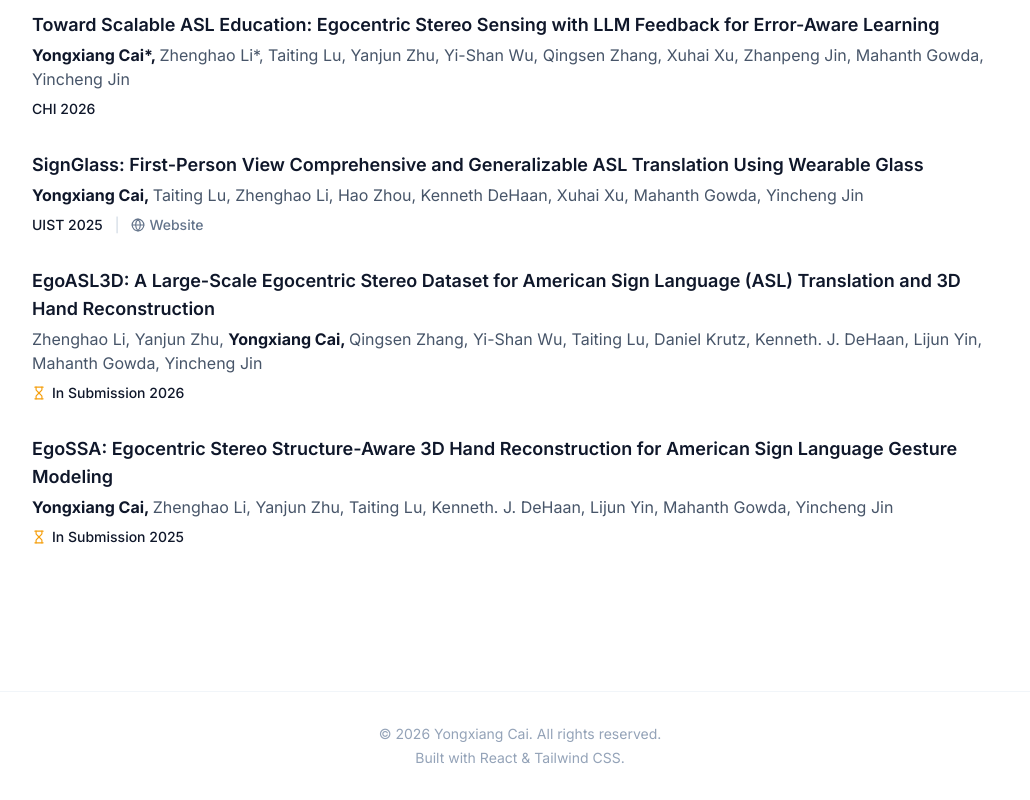
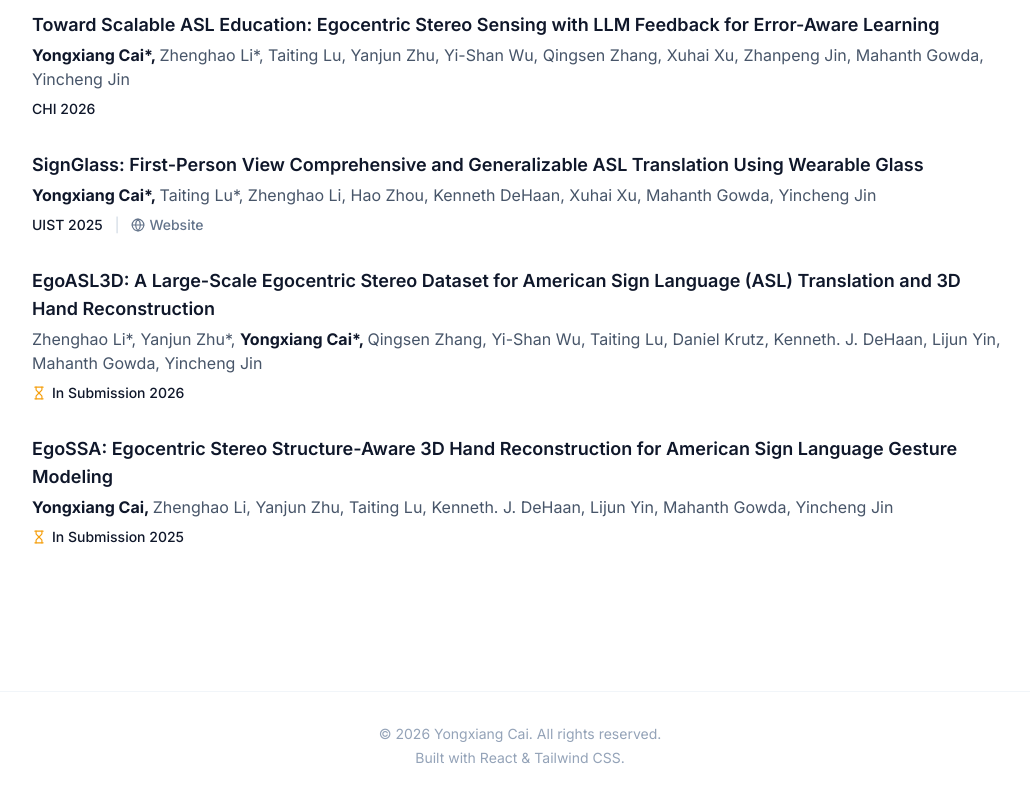
Before and after one commit to XiaoSanchez/XiaoSanchez.github.io, a React (Vite) app: page /#/ in a window 1280 px wide. Shown: the part 1849-2649 px from the top of the page, without its empty margins (120-1150 px from the left). Built offline with nearby package versions, Linux system fonts and the light colour scheme.

Commit message:
Update authors list with asterisks for emphasis

```diff
--- a/constants.ts
+++ b/constants.ts
@@ -47,7 +47,7 @@
   {
     id: "signglass",
     title: "SignGlass: First-Person View Comprehensive and Generalizable ASL Translation Using Wearable Glass",
-    authors: ["Yongxiang Cai", "Taiting Lu", "Zhenghao Li", "Hao Zhou", "Kenneth DeHaan", "Xuhai Xu", "Mahanth Gowda", "Yincheng Jin"],
+    authors: ["Yongxiang Cai*", "Taiting Lu*", "Zhenghao Li", "Hao Zhou", "Kenneth DeHaan", "Xuhai Xu", "Mahanth Gowda", "Yincheng Jin"],
     venue: "UIST",
     year: 2025,
     links: { website: "https://dl.acm.org/doi/10.1145/3746059.3747782" },
@@ -57,7 +57,7 @@
   {
     id: "egoasl3d",
     title: "EgoASL3D: A Large-Scale Egocentric Stereo Dataset for American Sign Language (ASL) Translation and 3D Hand Reconstruction",
-    authors: ["Zhenghao Li", "Yanjun Zhu", "Yongxiang Cai", "Qingsen Zhang", "Yi-Shan Wu", "Taiting Lu", "Daniel Krutz", "Kenneth. J. DeHaan", "Lijun Yin", "Mahanth Gowda", "Yincheng Jin"],
+    authors: ["Zhenghao Li*", "Yanjun Zhu*", "Yongxiang Cai*", "Qingsen Zhang", "Yi-Shan Wu", "Taiting Lu", "Daniel Krutz", "Kenneth. J. DeHaan", "Lijun Yin", "Mahanth Gowda", "Yincheng Jin"],
     venue: "In Submission",
     year: 2026,
     links: {},
```
